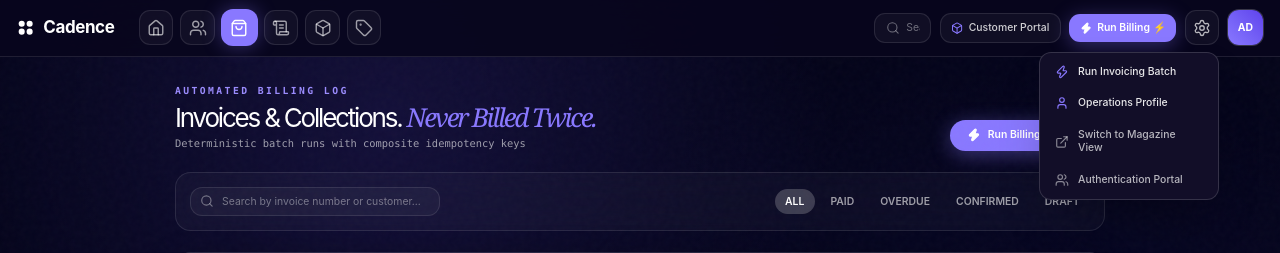
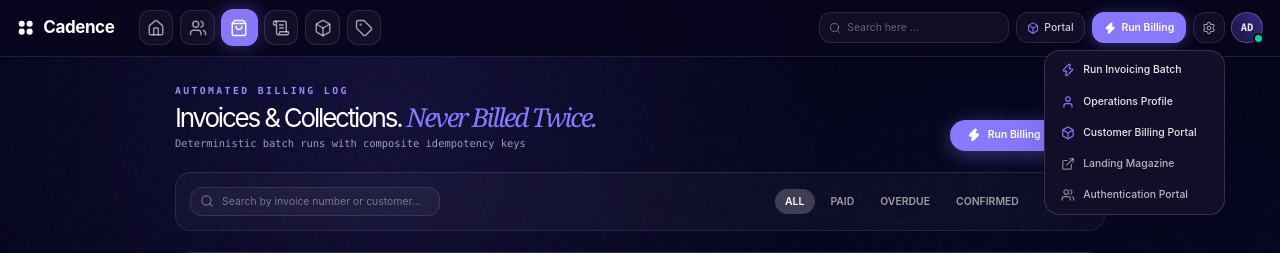
Before and after one commit to Tushar-Bajpai/cadence, a Next.js app: page /admin/invoices in a window 1280 px wide. Both pictures are taken after a click on the button "Settings & Tools". Shown: the top 253 px of the page. Built offline with nearby package versions, Linux system fonts and the light colour scheme; no server answers; the database is empty.

Commit message:
fix(navbar): refine top navbar right cluster alignment, avatar, and button styling

```diff
--- a/components/admin/top-navbar.tsx
+++ b/components/admin/top-navbar.tsx
@@ -124,41 +124,41 @@ export function TopNavbar({ onRunBillingClick, onCustomerModalClick }: TopNavbar
           </nav>
         </div>
 
-        {/* Right Section: Long Search Bar + Settings Gear Icon Button */}
-        <div className="flex items-center gap-2.5 flex-1 max-w-md justify-end">
+        {/* Right Section: Search Bar + Run Billing + Settings + Avatar */}
+        <div className="flex items-center gap-2 flex-1 max-w-lg justify-end">
           {/* Search bar matching screenshot */}
           <form
             onSubmit={handleSearchSubmit}
-            className="relative flex-1 max-w-sm hidden sm:block"
+            className="relative flex-1 max-w-xs hidden sm:block"
           >
-            <Search className="w-4 h-4 absolute left-3.5 top-1/2 -translate-y-1/2 text-white/40" strokeWidth={1.8} />
+            <Search className="w-3.5 h-3.5 absolute left-3 top-1/2 -translate-y-1/2 text-white/40" strokeWidth={1.8} />
             <input
               type="text"
               value={searchQuery}
               onChange={(e) => setSearchQuery(e.target.value)}
               placeholder="Search here ..."
-              className="w-full pl-9 pr-3 py-2 text-xs rounded-[11px] bg-white/[0.04] text-white placeholder-white/40 border border-white/10 focus:outline-none focus:border-[#8978ff] focus:ring-1 focus:ring-[#8978ff] transition-all"
+              className="w-full h-9 pl-8 pr-3 text-xs rounded-xl bg-white/[0.04] text-white placeholder-white/35 border border-white/10 focus:outline-none focus:border-[#8978ff] focus:ring-1 focus:ring-[#8978ff] transition-all"
             />
           </form>
 
           {/* Quick link to Customer Portal */}
           <Link
             href="/portal"
-            className="hidden sm:inline-flex items-center gap-1.5 px-3 py-2 rounded-[11px] bg-white/[0.04] hover:bg-white/[0.08] border border-white/10 text-white/80 hover:text-white text-xs font-medium transition cursor-pointer"
+            className="hidden xl:inline-flex items-center gap-1.5 h-9 px-3 rounded-xl bg-white/[0.04] hover:bg-white/[0.08] border border-white/10 text-white/80 hover:text-white text-xs font-medium transition cursor-pointer"
             title="Open Customer Billing Portal"
           >
             <Box className="w-3.5 h-3.5 text-[#8978ff]" />
-            <span>Customer Portal</span>
+            <span>Portal</span>
           </Link>
 
           {/* Quick Billing Engine Run Action */}
           <button
             onClick={onRunBillingClick}
             title="Execute Idempotent Billing Cycle"
-            className="hidden lg:flex items-center gap-1.5 px-3 py-2 rounded-[11px] bg-[#8978ff] hover:bg-[#9b8cff] text-white text-xs font-semibold shadow-[0_4px_20px_rgba(137,120,255,0.35)] transition-all whitespace-nowrap cursor-pointer"
+            className="hidden sm:inline-flex items-center gap-1.5 h-9 px-3.5 rounded-xl bg-[#8978ff] hover:bg-[#9b8cff] text-white text-xs font-semibold shadow-[0_2px_14px_rgba(137,120,255,0.35)] transition-all whitespace-nowrap cursor-pointer active:scale-95"
           >
             <Zap className="w-3.5 h-3.5 fill-white" />
-            <span>Run Billing ⚡</span>
+            <span>Run Billing</span>
           </button>
 
           {/* Settings Gear icon matching screenshot */}
@@ -166,19 +166,19 @@ export function TopNavbar({ onRunBillingClick, onCustomerModalClick }: TopNavbar
             <button
               onClick={() => setShowSettingsMenu(!showSettingsMenu)}
               title="Settings & Tools"
-              className="w-10 h-10 rounded-[11px] bg-white/[0.04] text-white/70 hover:text-white hover:bg-white/[0.08] border border-white/10 flex items-center justify-center transition-all cursor-pointer"
+              className="w-9 h-9 rounded-xl bg-white/[0.04] text-white/60 hover:text-white hover:bg-white/[0.08] border border-white/10 flex items-center justify-center transition-all cursor-pointer active:scale-95"
             >
-              <Settings className="w-[18px] h-[18px]" strokeWidth={1.8} />
+              <Settings className="w-4 h-4" strokeWidth={1.8} />
             </button>
 
             {showSettingsMenu && (
-              <div className="absolute right-0 mt-2 w-52 bg-[#120e28] rounded-xl border border-white/15 shadow-2xl p-1.5 z-50 text-xs space-y-1 backdrop-blur-xl">
+              <div className="absolute right-0 mt-2 w-52 bg-[#120e28] rounded-2xl border border-white/15 shadow-2xl p-1.5 z-50 text-xs space-y-1 backdrop-blur-xl animate-in fade-in duration-150">
                 <button
                   onClick={() => {
                     setShowSettingsMenu(false)
                     onRunBillingClick()
                   }}
-                  className="w-full flex items-center gap-2.5 px-3 py-2 rounded-lg text-white/90 hover:text-white hover:bg-white/10 text-left font-medium cursor-pointer"
+                  className="w-full flex items-center gap-2.5 px-3 py-2 rounded-xl text-white/90 hover:text-white hover:bg-white/10 text-left font-medium cursor-pointer"
                 >
                   <Zap className="w-4 h-4 text-[#8978ff]" />
                   <span>Run Invoicing Batch</span>
@@ -188,22 +188,30 @@ export function TopNavbar({ onRunBillingClick, onCustomerModalClick }: TopNavbar
                     setShowSettingsMenu(false)
                     if (onCustomerModalClick) onCustomerModalClick()
                   }}
-                  className="w-full flex items-center gap-2.5 px-3 py-2 rounded-lg text-white/90 hover:text-white hover:bg-white/10 text-left font-medium cursor-pointer"
+                  className="w-full flex items-center gap-2.5 px-3 py-2 rounded-xl text-white/90 hover:text-white hover:bg-white/10 text-left font-medium cursor-pointer"
                 >
                   <User className="w-4 h-4 text-[#8978ff]" />
                   <span>Operations Profile</span>
                 </button>
                 <Link
+                  href="/portal"
+                  className="w-full flex items-center gap-2.5 px-3 py-2 rounded-xl text-white/90 hover:text-white hover:bg-white/10 text-left font-medium"
+                  onClick={() => setShowSettingsMenu(false)}
+                >
+                  <Box className="w-4 h-4 text-[#8978ff]" />
+                  <span>Customer Billing Portal</span>
+                </Link>
+                <Link
                   href="/"
-                  className="w-full flex items-center gap-2.5 px-3 py-2 rounded-lg text-white/70 hover:text-white hover:bg-white/10 text-left font-medium"
+                  className="w-full flex items-center gap-2.5 px-3 py-2 rounded-xl text-white/70 hover:text-white hover:bg-white/10 text-left font-medium"
                   onClick={() => setShowSettingsMenu(false)}
                 >
                   <ExternalLink className="w-4 h-4 text-white/50" />
-                  <span>Switch to Magazine View</span>
+                  <span>Landing Magazine</span>
                 </Link>
                 <Link
                   href="/auth"
-                  className="w-full flex items-center gap-2.5 px-3 py-2 rounded-lg text-white/70 hover:text-white hover:bg-white/10 text-left font-medium"
+                  className="w-full flex items-center gap-2.5 px-3 py-2 rounded-xl text-white/70 hover:text-white hover:bg-white/10 text-left font-medium"
                   onClick={() => setShowSettingsMenu(false)}
                 >
                   <Users className="w-4 h-4 text-white/50" />
@@ -213,13 +221,14 @@ export function TopNavbar({ onRunBillingClick, onCustomerModalClick }: TopNavbar
             )}
           </div>
 
-          {/* User profile avatar pill */}
+          {/* User profile avatar */}
           <button
             onClick={onCustomerModalClick}
             title="Administrator Account"
-            className="w-10 h-10 rounded-[11px] bg-gradient-to-tr from-[#8978ff] to-[#6042ec] text-white font-bold text-xs flex items-center justify-center ring-1 ring-white/20 hover:scale-105 transition-transform cursor-pointer"
+            className="w-9 h-9 rounded-full bg-gradient-to-tr from-[#1b1544] via-[#281e64] to-[#3a2c8a] border border-white/20 hover:border-[#8978ff] text-white/90 text-xs font-mono font-bold flex items-center justify-center shadow-inner hover:scale-105 transition-all cursor-pointer relative"
           >
-            AD
+            <span>AD</span>
+            <span className="absolute bottom-0 right-0 w-2 h-2 rounded-full bg-emerald-400 ring-2 ring-[#08061d]" />
           </button>
         </div>
       </div>
```
